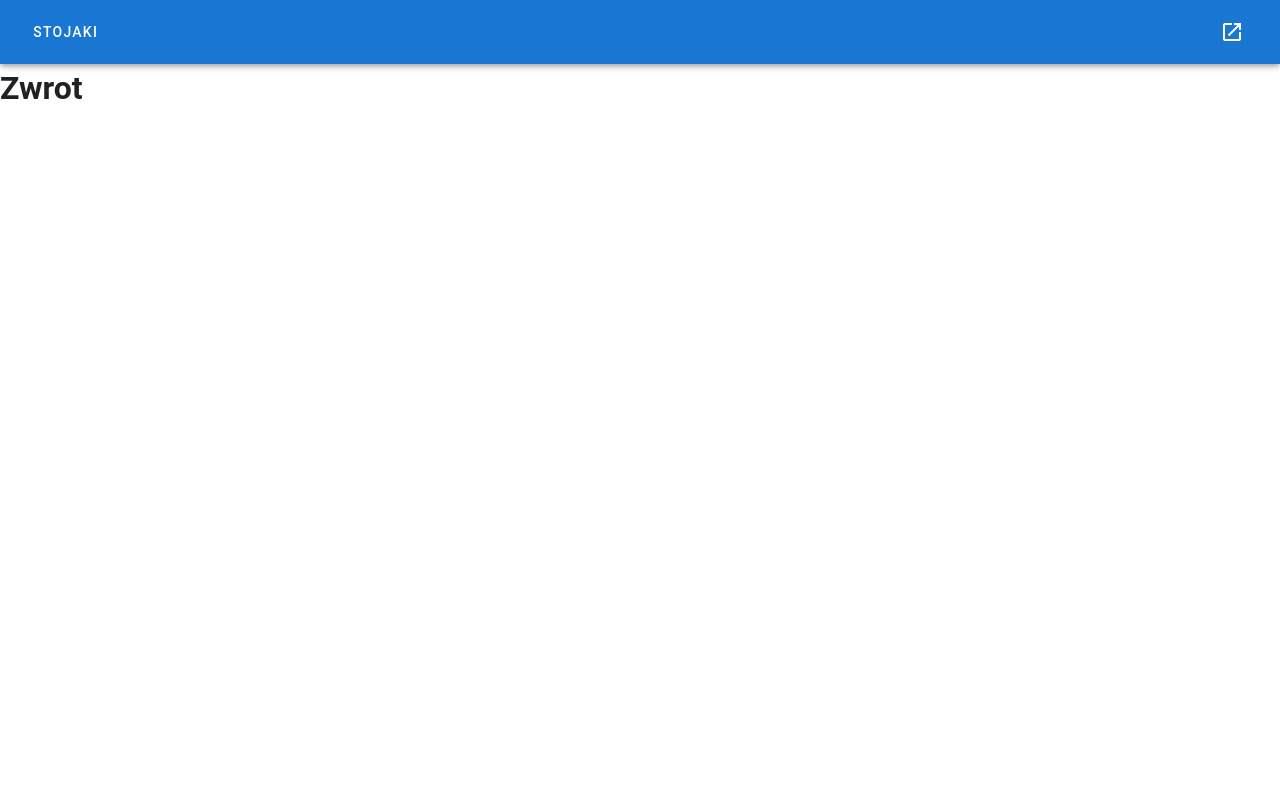
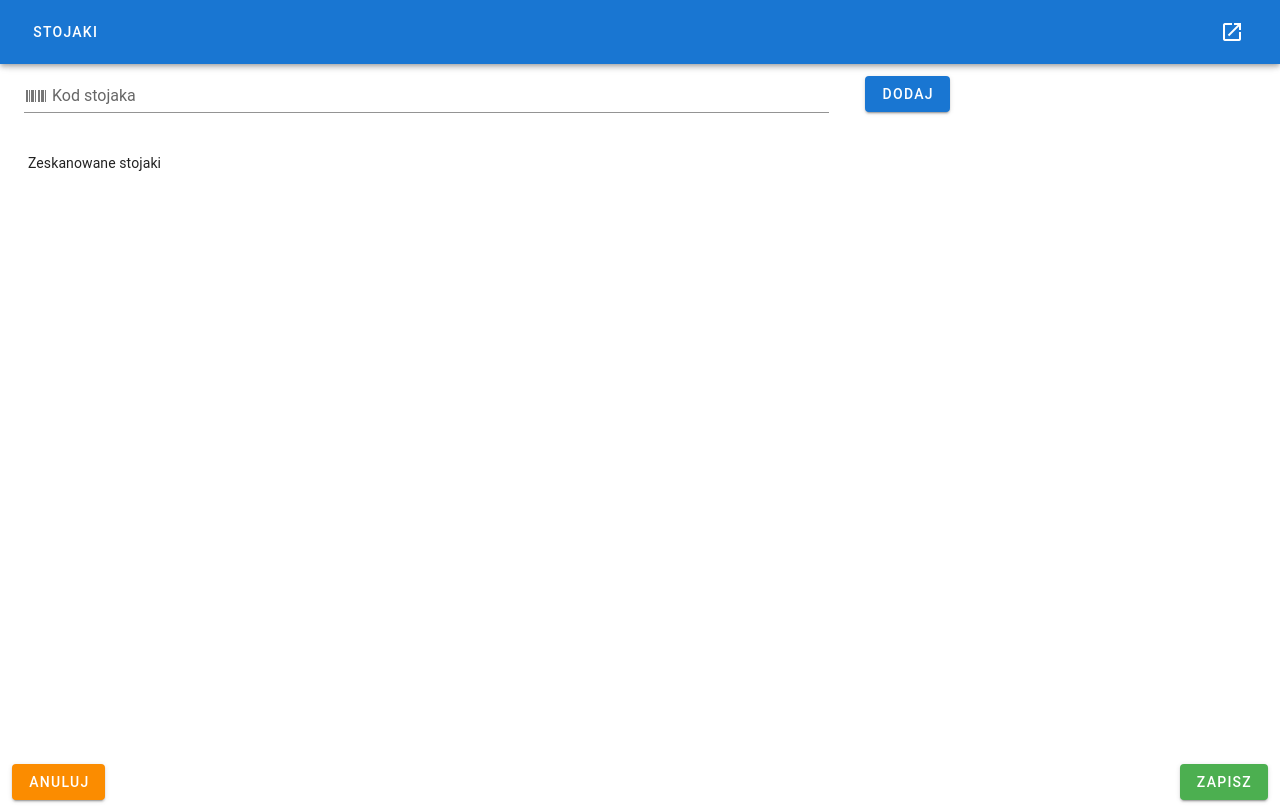
Before and after one commit to BertrandIT/stands-pwa, a Vue app: page /returnStands in a window 1280 px wide. Built offline with nearby package versions, Linux system fonts and the light colour scheme; a small style sheet from the web is missing.

Commit message:
front return pannels

```diff
--- /dev/null
+++ b/src/components/ReturnStands/ScannedStands.vue
@@ -0,0 +1,40 @@
+<template>
+  <v-container style="width: 100%" class="mx-0 pa-0">
+    <v-card-subtitle>Zeskanowane stojaki</v-card-subtitle>
+    <v-virtual-scroll
+      width="100%"
+      :items="stands"
+      item-height="40"
+      :height="$root.windowHeight - 250"
+    >
+      <template v-slot:default="{ item }">
+        <v-list-item :key="item">
+          <v-list-item-content>
+            <v-list-item-title
+              class="text-h6 mt-4 font-weight-bold text-uppercase"
+              v-text="item"
+            ></v-list-item-title>
+          </v-list-item-content>
+
+          <v-list-item-action>
+            <v-btn x-large @click="deleteStand(item)" icon>
+              <v-icon color="red lighten-1">mdi-delete-outline</v-icon>
+            </v-btn>
+          </v-list-item-action>
+        </v-list-item>
+      </template>
+    </v-virtual-scroll>
+  </v-container>
+</template>
+<script>
+export default {
+  props: {
+    stands: { type: Array, required: true },
+    deleteStand: { type: Function, required: true },
+  },
+  data() {
+    return {};
+  },
+  methods: {},
+};
+</script>
--- a/src/views/HomeView.vue
+++ b/src/views/HomeView.vue
@@ -19,8 +19,6 @@
 
 <script>
 // @ is an alias to /src
-// axios test
-import axios from "@/axios";
 
 export default {
   name: "HomeView",
@@ -35,10 +33,5 @@ export default {
       ],
     };
   },
-  created() {
-    // axios test
-    const res = axios.get("/api/windowStands");
-    console.log(res.data);
-  },
 };
 </script>
--- a/src/views/ReturnStands.vue
+++ b/src/views/ReturnStands.vue
@@ -1,5 +1,90 @@
 <template>
-  <div class="about">
-    <h1>Zwrot</h1>
-  </div>
+  <v-container fluid>
+    <v-row>
+      <v-col cols="8">
+        <v-text-field
+          v-model="standBarcode"
+          label="Kod stojaka"
+          prepend-inner-icon="mdi-barcode"
+          class="mx-3 pt-0"
+          clearable
+          @keydown.enter="addStand"
+          hide-details
+          ref="returnstand"
+        ></v-text-field>
+      </v-col>
+      <v-col>
+        <v-btn color="primary" @click="addStand" class="white--text"
+          >Dodaj</v-btn
+        >
+      </v-col>
+    </v-row>
+    <v-row>
+      <v-col>
+        <scanned-stands
+          :deleteStand="deleteStand"
+          :stands="stands"
+        ></scanned-stands>
+      </v-col>
+    </v-row>
+    <v-row>
+      <v-col class="d-flex">
+        <v-btn color="warning" @click="cancel">Anuluj</v-btn>
+        <v-btn class="ml-auto" color="success" @click="save">Zapisz</v-btn>
+      </v-col>
+    </v-row>
+  </v-container>
 </template>
+
+<script>
+import ScannedStands from "../components/ReturnStands/ScannedStands.vue";
+export default {
+  components: { ScannedStands },
+  data() {
+    return {
+      standBarcode: null,
+      stands: [],
+    };
+  },
+  methods: {
+    addStand() {
+      if (this.standBarcode) {
+        this.stands.push(this.standBarcode);
+        this.standBarcode = null;
+      } else {
+        this.$root.manageAlert({
+          text: "Nie podano barkodu stojaka",
+          type: "error",
+        });
+      }
+      this.$refs.returnstand.focus();
+    },
+    deleteStand(stand) {
+      const standIndex = this.stands.findIndex((item) => item === stand);
+      this.stands.splice(standIndex, 1);
+    },
+    reset() {
+      this.standBarcode = null;
+      this.stands = [];
+    },
+    cancel() {
+      this.reset();
+      this.$router.go(-1);
+    },
+    save() {
+      if (this.stands.length) {
+        this.$root.manageAlert({
+          text: "Zwrócono zeskanowane stojaki",
+          type: "info",
+          callback: () => this.cancel(),
+        });
+      } else {
+        this.$root.manageAlert({
+          text: "Nie zeskanowano żadnego stojaka",
+          type: "warning",
+        });
+      }
+    },
+  },
+};
+</script>
```
